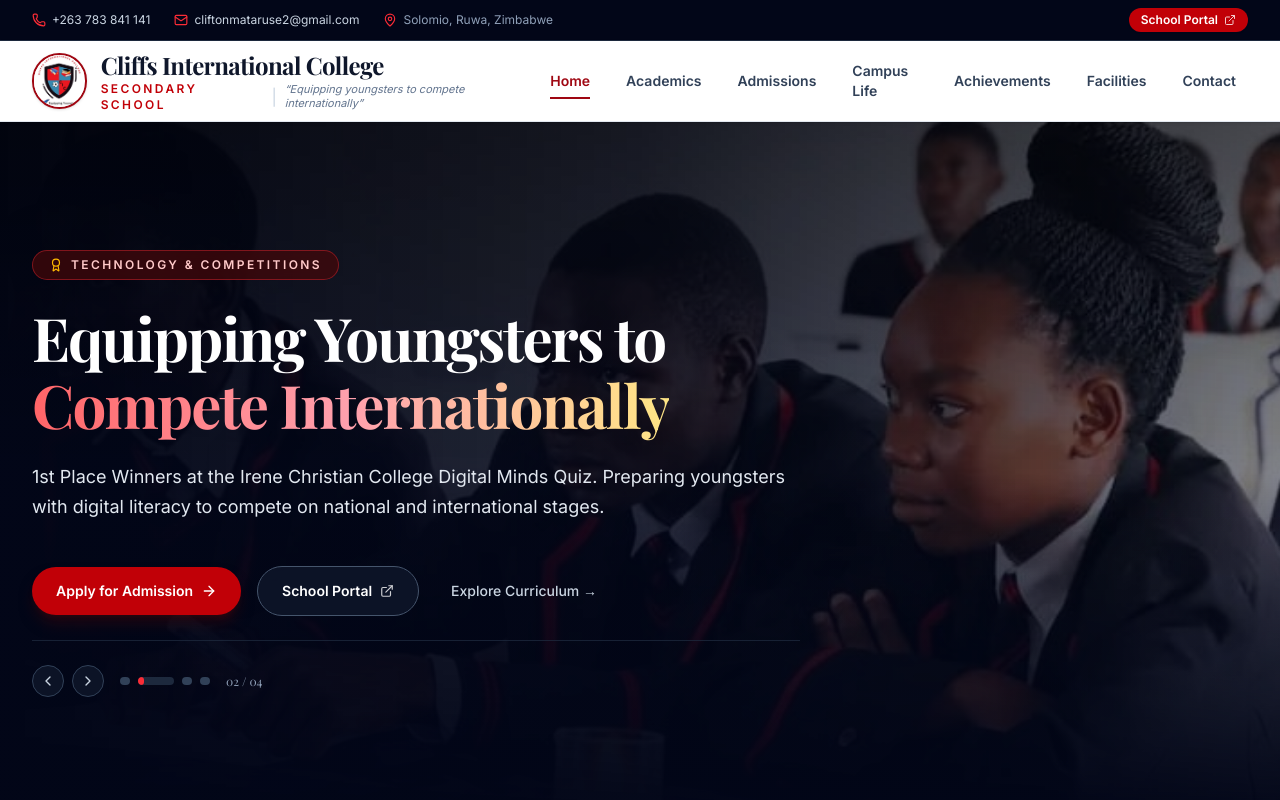
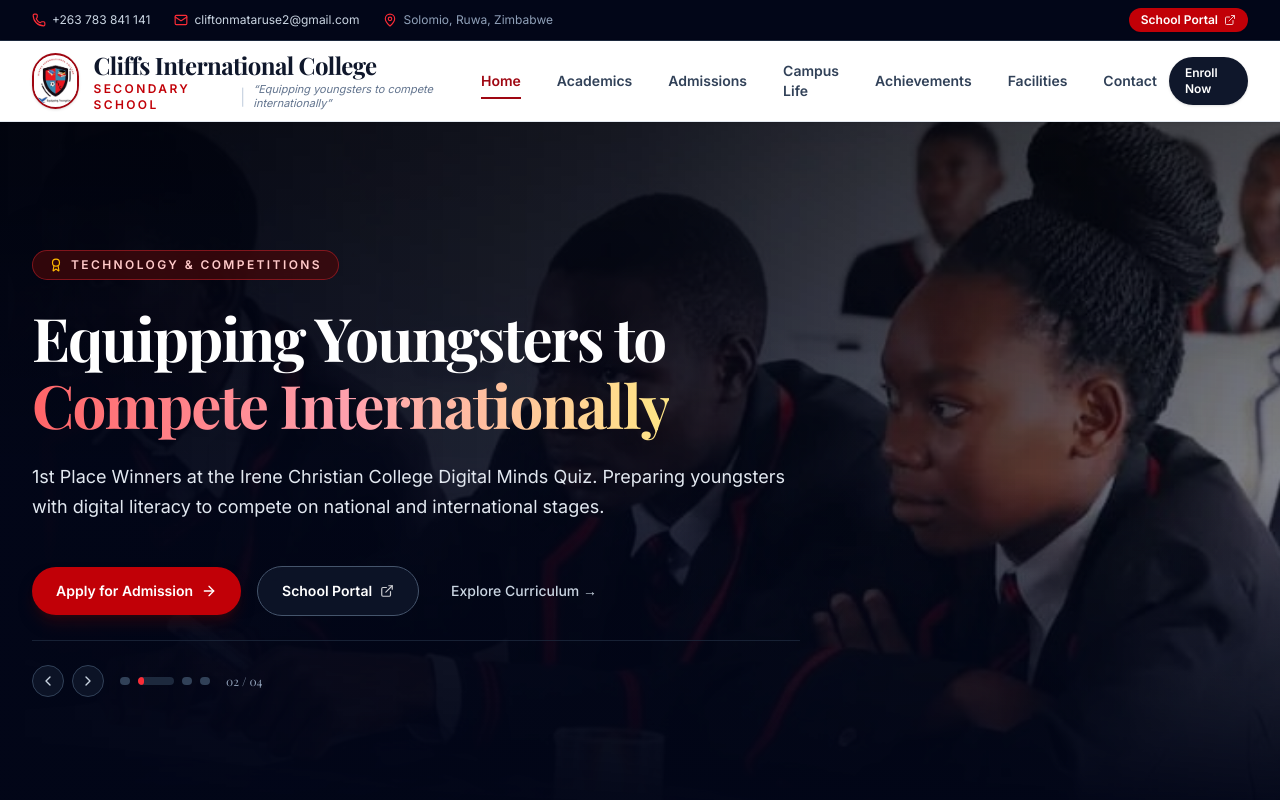
Before and after one commit to badcapitainn/cliff-international-school, a Next.js app: page / in a window 1280 px wide. Shown: the top 800 px of the page. Built offline with nearby package versions, Linux system fonts and the light colour scheme; a web font is replaced by a local one.

Commit message:
refactor: Clean up commented code in SiteShell component

```diff
--- a/src/components/SiteShell.tsx
+++ b/src/components/SiteShell.tsx
@@ -13,7 +13,6 @@
   GraduationCap,
   ChevronRight,
   Clock,
-  ShieldCheck,
 } from "lucide-react";
 import { useState } from "react";
 
@@ -142,7 +141,7 @@
           </nav>
 
           {/* Header Action & Mobile Toggle */}
-          {/* <div className="flex items-center gap-3">
+          <div className="flex items-center gap-3">
             <Link
               href="/admissions"
               className="hidden rounded-full bg-slate-900 px-4 py-2 text-xs font-semibold text-white shadow-sm transition-all hover:bg-red-800 sm:inline-flex"
@@ -157,7 +156,7 @@
             >
               {open ? <X className="h-5 w-5" /> : <Menu className="h-5 w-5" />}
             </button>
-          </div> */}
+          </div>
         </div>
 
         {/* Mobile Navigation Drawer */}
```
